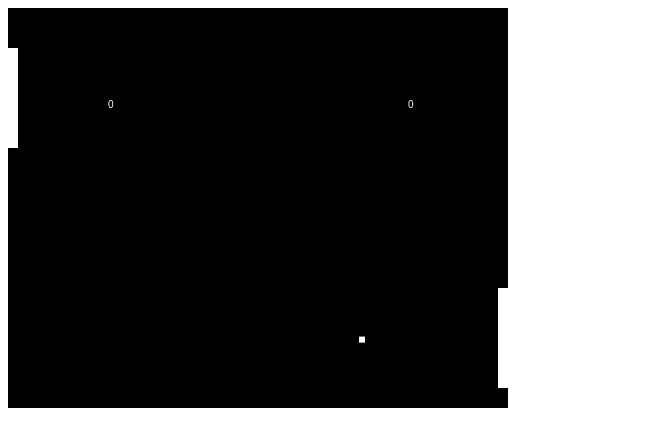
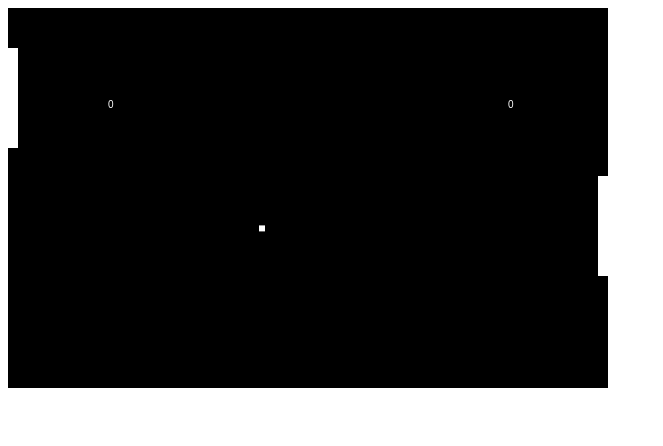
Before and after one commit to liuffy/JSGames-Asteroids, a plain HTML site: page pong/index.html in a window 1280 px wide. Shown: the whole page, without its empty margins (0-663 px from the left). Drawn offline with Linux system fonts and the light colour scheme.

Commit message:
Add comments about variables

```diff
--- a/pong/index.html
+++ b/pong/index.html
@@ -4,7 +4,7 @@
 <title>Welcome to Pong</title>
 </head>
 <body>
-          <canvas id="canvas" width="500" height="400"></canvas>
+    <canvas id="canvas" width="600" height="380"></canvas>
     <script>
     pad1y=pad2y=40; // only need to define Y because they stay in place
     // horizontall
@@ -12,7 +12,7 @@
     ph=100; // pad height
     bx=by=50;
     bd=6;
-          xv=yv=4; // ball velocity
+    xv=yv=6; // ball velocity
     score1=score2=0;
     aiSpeed = 2;
     window.onload=function(){
@@ -43,7 +43,7 @@
         if(by>pad1y && by<pad1y+ph){ // is left paddle between top and bottom of paddle
           xv=-xv; // if it is, we can bounce it
           dy=by-(pad1y+ph/2); //deltaY
-                yv +=dy*0.3;
+          yv =dy*0.3;
         } else {
             score2++;
             reset();
@@ -53,7 +53,7 @@
         if(by>pad2y && by<pad2y+ph){
           xv=-xv;
           dy=by-(pad2y+ph/2);
-                yv +=dy*0.3;
+          yv =dy*0.3;
         } else {
             score1++;
             reset();
@@ -68,11 +68,19 @@
       // Draw canvas
       ctx.fillStyle ='black';
       ctx.fillRect(0,0,canvas.width, canvas.height); // dimensions of rectangle
+      // Draw paddles
+
       ctx.fillStyle ='white';
+      // paddle 1
       ctx.fillRect(0, pad1y, pt, ph);
+      // paddle2
       ctx.fillRect(canvas.width-pt, pad2y, pt, ph)
+
+      //ball
       ctx.fillRect(bx-bd/2, by-bd/2, bd, bd)
+      // score 1
       ctx.fillText(score1,100,100)
+      // score 2
       ctx.fillText(score2,canvas.width-100,100)
     }
     </script>
```
Lines whose indentation alone changed are shown as unchanged.
